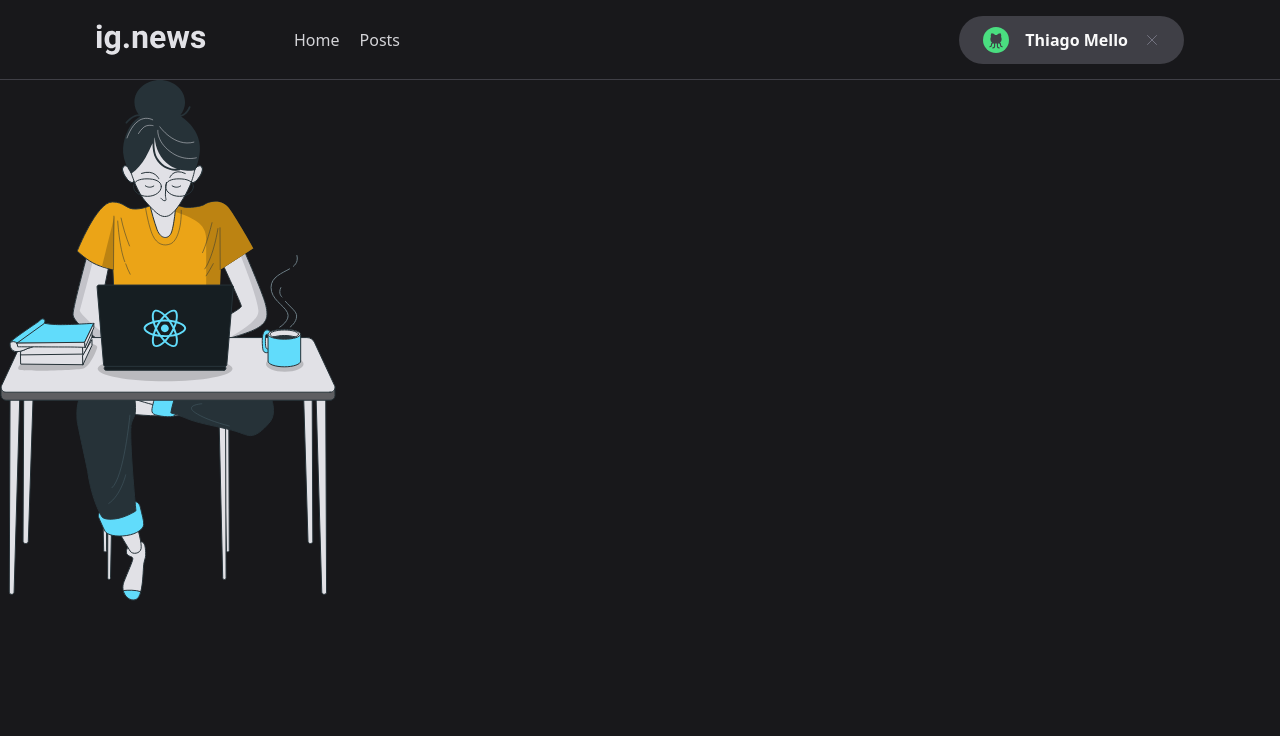
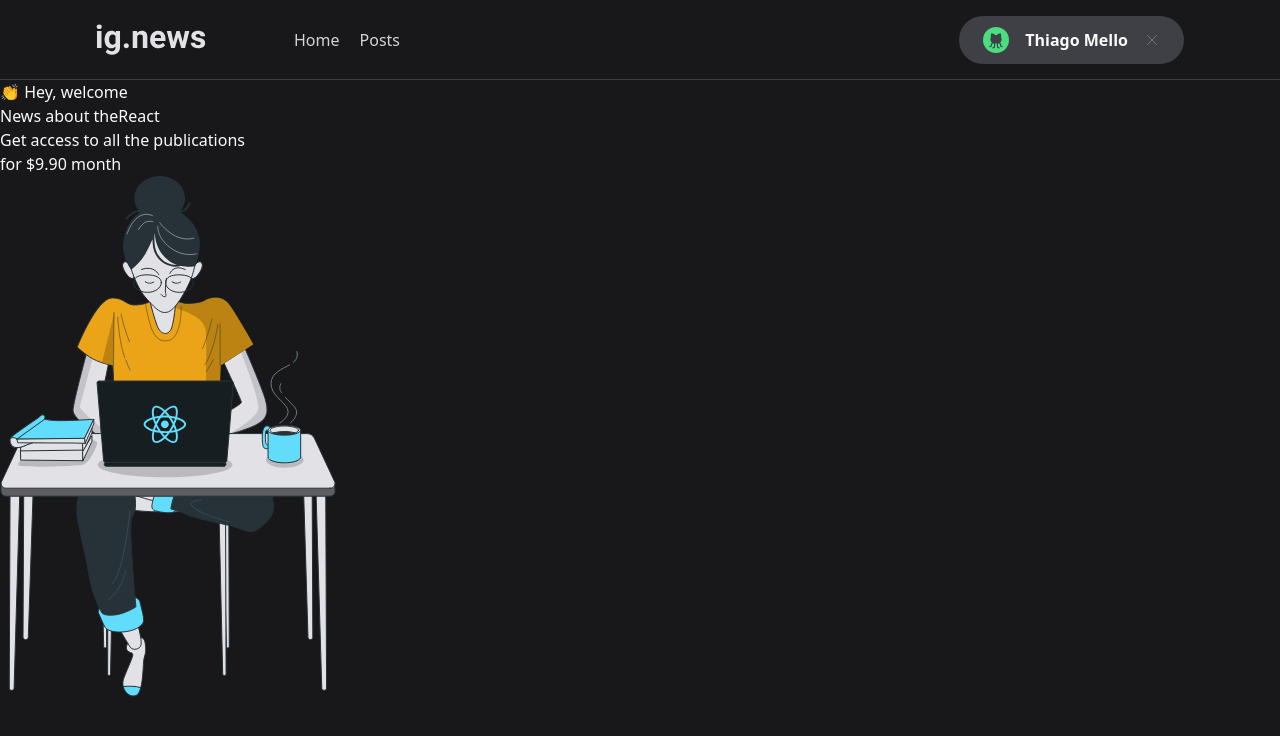
Before and after one commit to timabuntu/ignews, a Next.js app: page / in a window 1280 px wide. Shown: the top 736 px of the page. Built offline with nearby package versions, Linux system fonts and the light colour scheme.

Commit message:
strutured html created

```diff
--- a/pages/index.tsx
+++ b/pages/index.tsx
@@ -10,7 +10,15 @@ const Home: NextPage = () => {
         <title>Home | ig.news</title>
       </Head>
       <main>
-        <section></section>
+        <section>
+          <span>👏 Hey, welcome</span>
+          <h1>
+            News about the
+            <span>React</span>
+          </h1>
+          <p>Get access to all the publications</p>
+          <span>for $9.90 month</span>
+        </section>
         <Image src={avatar} alt='avatar Girl coding' />
       </main>
     </>
```
